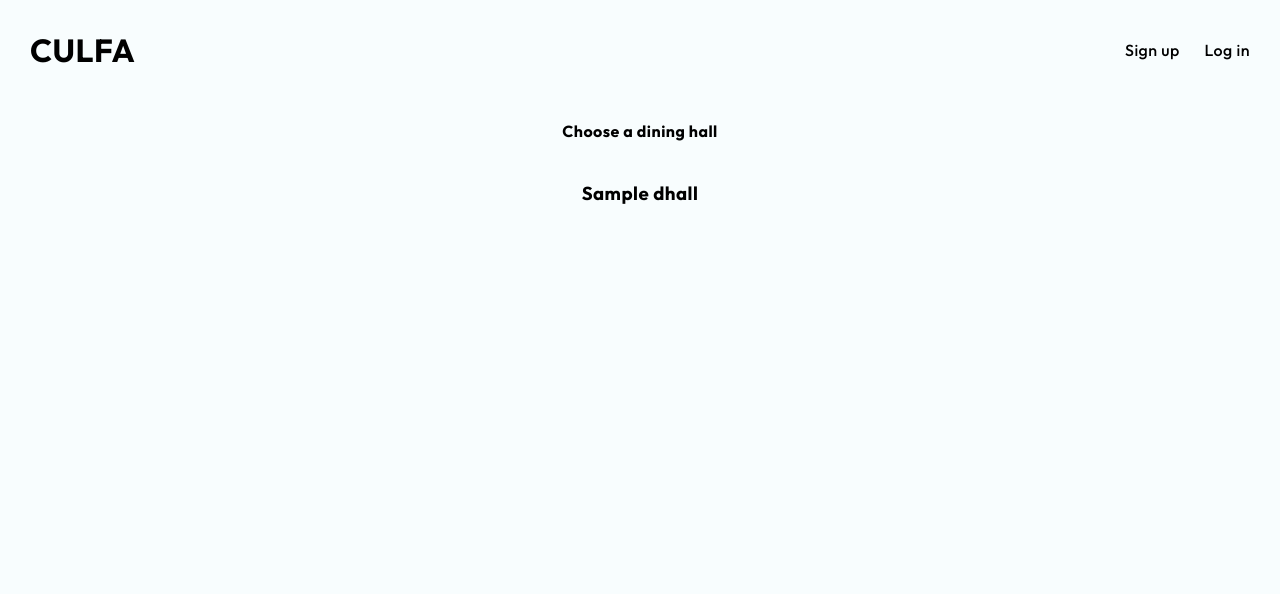
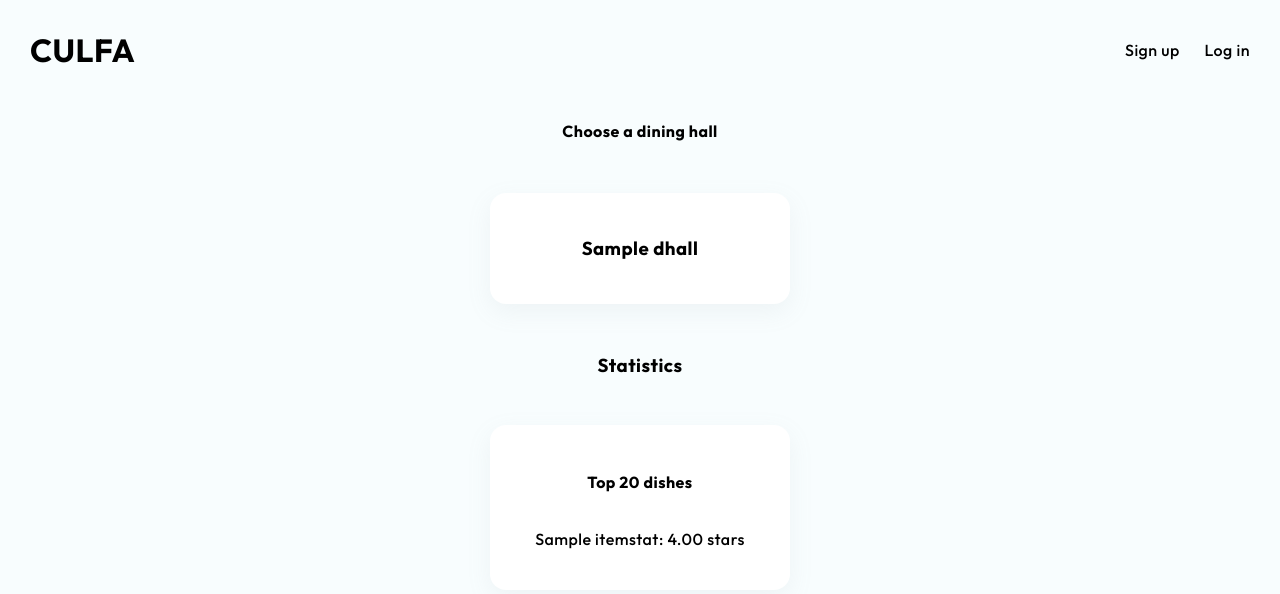
Before and after one commit to tinedkim/COMSW4156_JICC, a Flask app: template Src/templates/landing.html in a window 1280 px wide. Shown: the top 594 px of the page. Run offline with Flask 2, Linux system fonts and the light colour scheme; the template is opened without the code that fills it: most values are stand-ins (such as "Sample title", 1, 10 or a date in 2020); parts of the project's set-up code (start-up, migrations or seed data) failed here and were passed over.

Commit message:
Add statistics

```diff
--- a/Src/server.py
+++ b/Src/server.py
@@ -141,7 +141,11 @@ def getDiningHallSignIns():
 #home page
 @app.route("/")
 def landingPage():
-    return render_template("landing.html", dininghalls = database.getDiningHalls())
+    dininghallstats = database.getTopDiningHalls()
+    menuitemstats = database.getTopMenuItems()
+    print(menuitemstats)
+    return render_template("landing.html", dininghalls = database.getDiningHalls(),
+                           dininghallstats = dininghallstats, menuitemstats = menuitemstats)
 
 if __name__ == '__main__':
 
--- a/Src/static/style.css
+++ b/Src/static/style.css
@@ -38,9 +38,21 @@ main {
 
 .landinggrid {
   display: flex;
+  flex-direction: row;
+  align-items: center;
+  justify-content: center;
+}
+
+.dhallcard {
+  background-color: #ffffff;
+  display: flex;
   flex-direction: column;
   align-items: center;
-  justify-content: center;
+  border-radius: 1rem;
+  width: 250px;
+  padding: 25px;
+  margin: 30 30 30 30;
+  box-shadow: rgba(149, 157, 165, 0.1) 0px 8px 24px;
 }
 
 /* Dininghall */
--- a/Src/templates/landing.html
+++ b/Src/templates/landing.html
@@ -7,8 +7,22 @@
     <div class="dhallcard">
       <!-- <img src="{{dhall.image}}" /> -->
       <h3>{{dhall.name}}</h3>
+      {% for dhallstat in dininghallstats %} {% if dhall.name == dhallstat.name
+      %}
+      <p>{{'%0.2f'| format(dhallstat.avg_rating|float)}} stars</p>
+      {% endif %} {% endfor %}
     </div>
   </a>
   {% endfor %}
 </div>
+
+<h3>Statistics</h3>
+<div class="dhallcard">
+  <h4>Top 20 dishes</h4>
+  {% for itemstat in menuitemstats %}
+  <p>
+    {{itemstat.foodname}}: {{'%0.2f'| format(itemstat.avg_rating|float)}} stars
+  </p>
+  {% endfor %}
+</div>
 {% endblock %}
```
